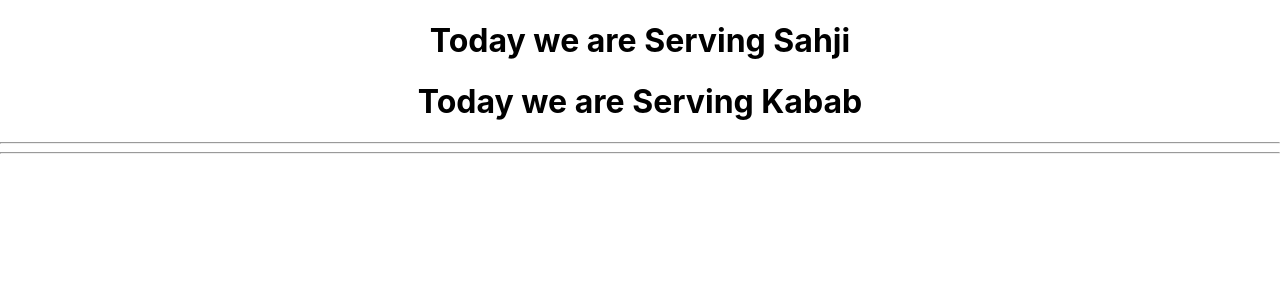
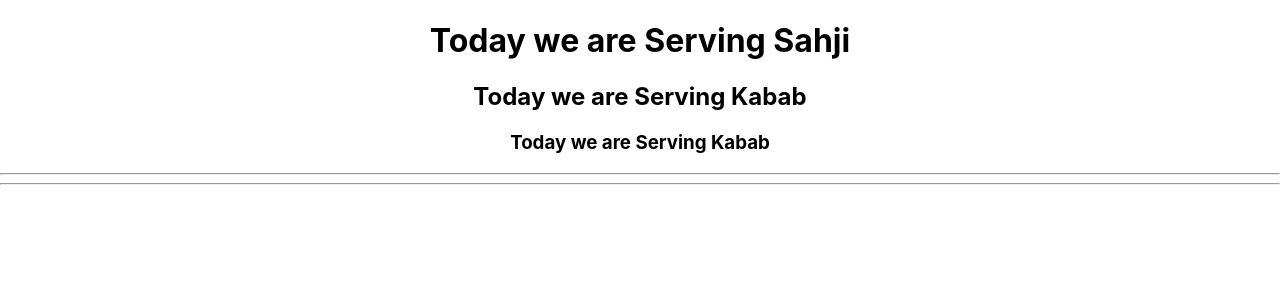
Before and after one commit to ismardoi2001/react-assignment2, a React (Create React App) app: page / in a window 1280 px wide. Shown: the top 300 px of the page. Built offline with nearby package versions, Linux system fonts and the light colour scheme.

Commit message:
update task

```diff
--- a/src/dinner.js
+++ b/src/dinner.js
@@ -4,7 +4,8 @@ function Dinner (props) {
     return (
         <div>
         <h1> Today we are Serving {props.dishName}</h1>
-        <h1> Today we are Serving {props.SweetDish}</h1>
+        <h2> Today we are Serving {props.SweetDish}</h2>
+        <h3> Today we are Serving {props.SweetDish}</h3>
         <hr/>
         </div>
     )
```
